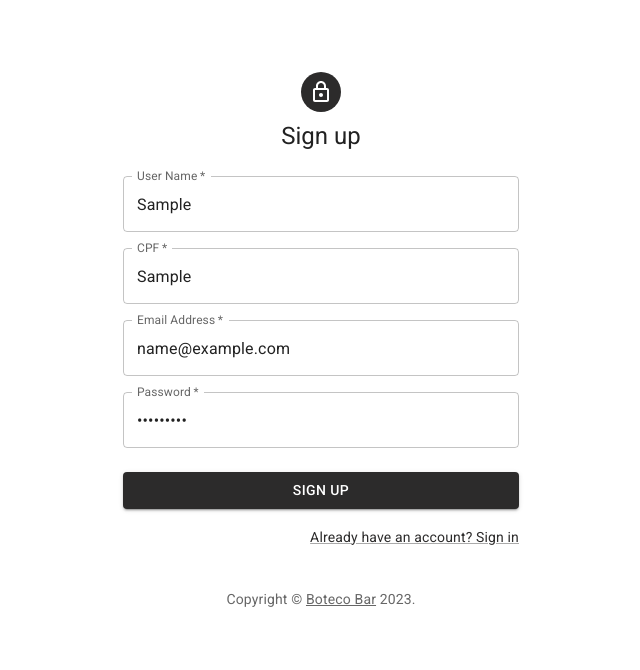
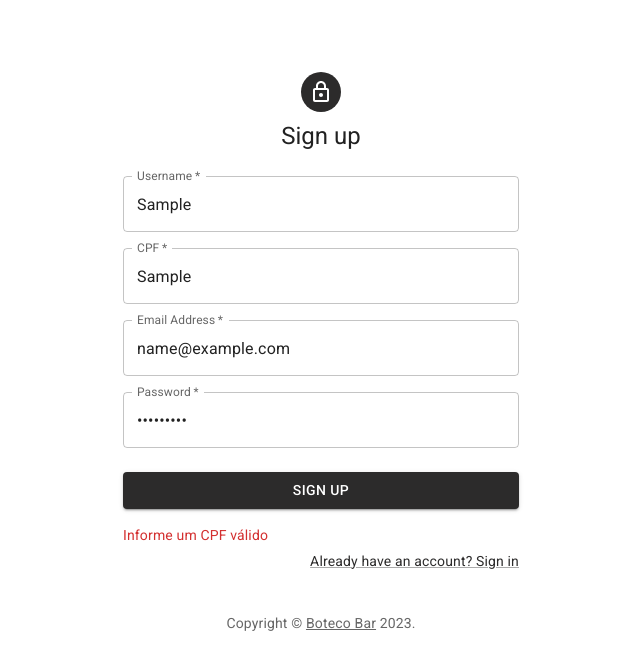
Before and after one commit to FelipeMalacarne/btc.web, a React (Create React App) app in the folder frontend/react-btcweb/: page /signup in a window 1280 px wide. Both pictures are taken after typing "Sample", "Sample", "name@example.com", "Sample123" into the empty fields and a click on the button "SIGN UP". Shown: the top 670 px of the page, without its empty margins (319-959 px from the left). Built offline with nearby package versions, Linux system fonts and the light colour scheme.

Commit message:
React Signup Page

```diff
--- a/frontend/react-btcweb/src/App.tsx
+++ b/frontend/react-btcweb/src/App.tsx
@@ -27,6 +27,7 @@ export const App = () => {
             <CssBaseline/>
             <Routes>
                 <Route path='*' element={<NotFoundPage/>}/>
+                <Route path='/' element={<Navigate to='/signin'/>}/>
                 <Route path='/signin' element={<SignInPage/>}/>
                 <Route path='/signup' element={<SignUpPage/>}/>
 
--- a/frontend/react-btcweb/src/Theme.ts
+++ b/frontend/react-btcweb/src/Theme.ts
@@ -9,8 +9,8 @@ export const lightTheme = createTheme({
       main: '#F5F5F5'
     },
     background: {
+      paper: '#fff',
       default: '#fff',
-      paper: '#fff',
     },
   }
 })
--- a/frontend/react-btcweb/src/layouts/SignInAndSignUp/SignUpPage.tsx
+++ b/frontend/react-btcweb/src/layouts/SignInAndSignUp/SignUpPage.tsx
@@ -1,4 +1,4 @@
-import React from 'react'
+import {useState} from 'react'
 import Avatar from '@mui/material/Avatar';
 import Button from '@mui/material/Button';
 import CssBaseline from '@mui/material/CssBaseline';
@@ -9,6 +9,12 @@ import Box from '@mui/material/Box';
 import LockOutlinedIcon from '@mui/icons-material/LockOutlined';
 import Typography from '@mui/material/Typography';
 import Container from '@mui/material/Container';
+import {Navigate} from "react-router-dom";
+import {useAuth} from "../../hooks/useAuth";
+import * as Yup from 'yup';
+import {FormControl} from "@mui/material";
+import AuthService from "../../services/AuthService";
+import SigninRequestModel from "../../models/auth/SigninRequestModel";
 
 
 function Copyright(props: any) {
@@ -26,20 +32,50 @@ function Copyright(props: any) {
 
 
 export const SignUpPage = () => {
-  const handleSubmit = (event: React.FormEvent<HTMLFormElement>) => {
-    event.preventDefault();
-    const data = new FormData(event.currentTarget);
-    console.log({
-      email: data.get('email'),
-      password: data.get('password'),
+    const [username, setUsername] = useState('');
+    const [cpf, setCpf] = useState('');
+    const [email, setEmail] = useState('');
+    const [password, setPassword] = useState('');
+    const [displayWarning, setDisplayWarning] = useState(false);
+    const [error, setError] = useState('');
+    const {authState, login} = useAuth();
+
+    if (!authState.isLoading && authState.isAuthenticated) {
+        return <Navigate to='/secure'/>
+    }
+
+    const schema = Yup.object().shape({
+        username: Yup.string().required('Username is required'),
+        cpf: Yup.string().length(11, 'Informe um CPF válido').required('CPF is required'),
+        email: Yup.string().email('Informe um email válido').required('Email is required'),
+        password: Yup.string().required('Password is required')
     });
 
+    const handleSubmit = async (event: React.FormEvent<HTMLFormElement>) => {
+        event.preventDefault();
+        try {
+            await schema.validate({username, cpf, email, password});
+            const response = await AuthService.register(username, cpf, email, password);
+            setDisplayWarning(false);
+            setError('');
+
+            const loginResponse = await login(new SigninRequestModel(username, password));
+            setUsername('');
+            setCpf('');
+            setEmail('');
+            setPassword('');
+
+        } catch (e: any) {
+            setDisplayWarning(true);
+            console.log(e.message)
+            setError(e.message);
+        }
 
 
     };
     return (
         <Container component="main" maxWidth="xs">
-        <CssBaseline />
+            <CssBaseline/>
             <Box
                 sx={{
                     marginTop: 8,
@@ -48,13 +84,13 @@ export const SignUpPage = () => {
                     alignItems: 'center',
                 }}
             >
-          <Avatar sx={{ m: 1, bgcolor: 'primary.main' }}>
-            <LockOutlinedIcon />
+                <Avatar sx={{m: 1, bgcolor: 'primary.main'}}>
+                    <LockOutlinedIcon/>
                 </Avatar>
                 <Typography component="h1" variant="h5">
                     Sign up
                 </Typography>
-          <Box component="form" noValidate onSubmit={handleSubmit} sx={{ mt: 3 }}>
+                <Box component="form" noValidate onSubmit={handleSubmit} sx={{mt: 3}}>
                     <Grid container spacing={2}>
                         <Grid item xs={12}>
                             <TextField
@@ -63,8 +99,11 @@ export const SignUpPage = () => {
                                 required
                                 fullWidth
                                 id="username"
-                  label="User Name"
+                                label="Username"
                                 autoFocus
+                                onChange={e => {
+                                    setUsername(e.target.value)
+                                }}
                             />
                         </Grid>
                         <Grid item xs={12}>
@@ -75,6 +114,9 @@ export const SignUpPage = () => {
                                 label="CPF"
                                 name="cpf"
                                 autoComplete="cpf"
+                                onChange={e => {
+                                    setCpf(e.target.value)
+                                }}
                             />
                         </Grid>
 
@@ -86,6 +128,9 @@ export const SignUpPage = () => {
                                 label="Email Address"
                                 name="email"
                                 autoComplete="email"
+                                onChange={e => {
+                                    setEmail(e.target.value);
+                                }}
                             />
                         </Grid>
                         <Grid item xs={12}>
@@ -97,6 +142,9 @@ export const SignUpPage = () => {
                                 type="password"
                                 id="password"
                                 autoComplete="new-password"
+                                onChange={e => {
+                                    setPassword(e.target.value);
+                                }}
                             />
                         </Grid>
 
@@ -105,10 +153,17 @@ export const SignUpPage = () => {
                         type="submit"
                         fullWidth
                         variant="contained"
-              sx={{ mt: 3, mb: 2 }}
+                        sx={{mt: 3, mb: 2}}
                     >
                         Sign Up
                     </Button>
+                    {displayWarning && (
+                        <FormControl error>
+                            <Typography variant="body2" color="error" align="center">
+                                {error}
+                            </Typography>
+                        </FormControl>
+                    )}
                     <Grid container justifyContent="flex-end">
                         <Grid item>
                             <Link href="/signin" variant="body2">
@@ -118,7 +173,7 @@ export const SignUpPage = () => {
                     </Grid>
                 </Box>
             </Box>
-        <Copyright sx={{ mt: 5 }} />
+            <Copyright sx={{mt: 5}}/>
         </Container>
 
     )
```
Lines whose indentation alone changed are shown as unchanged.
